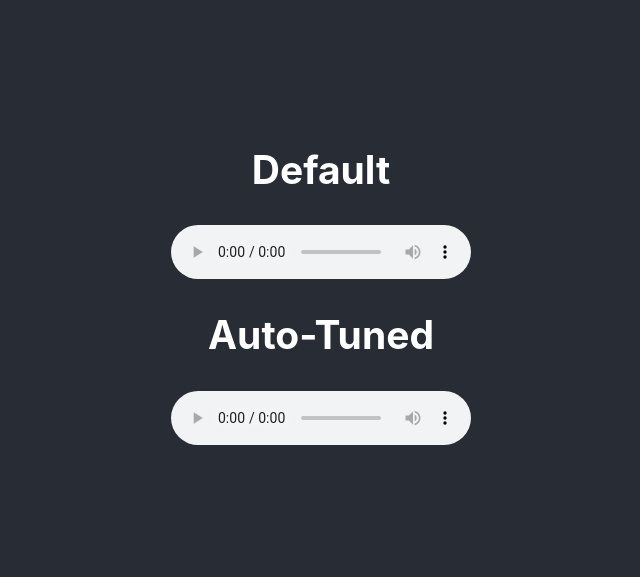
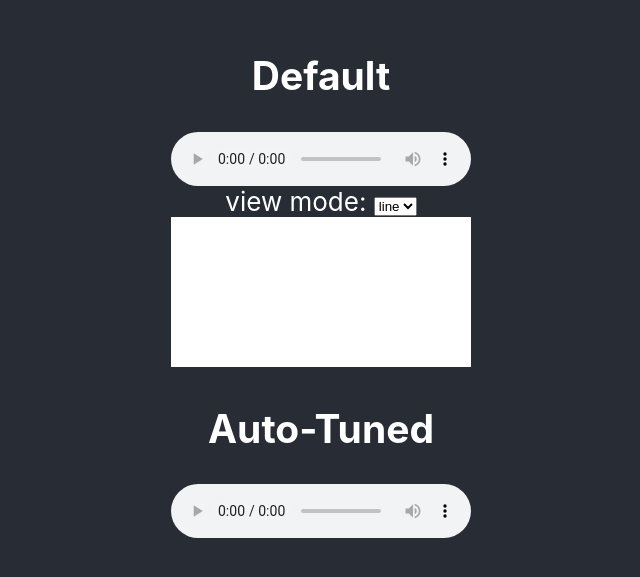
Before and after one commit to dooyou21/web-audio-api-sample, a React (Create React App) app: page / in a window 1280 px wide. Shown: the part 121-698 px from the top of the page, without its empty margins (319-959 px from the left). Built offline with nearby package versions, Linux system fonts and the light colour scheme.

Commit message:
ENH: wave audio visualizer 구현

```diff
--- a/src/App.css
+++ b/src/App.css
@@ -36,3 +36,7 @@
     transform: rotate(360deg);
   }
 }
+
+.video-visualize-canvas {
+  background: white;
+}
--- /dev/null
+++ b/src/AudioVisualizer.tsx
@@ -0,0 +1,103 @@
+import React, {
+  ChangeEvent,
+  FormEvent,
+  MutableRefObject,
+  useEffect,
+  useRef,
+  useState,
+} from 'react';
+
+type VisualizeViewMode = 'bar' | 'line';
+
+const WIDTH = 300;
+const HEIGHT = 150;
+
+export function AudioVisualizer({ stream }: { stream: MediaStream | null }) {
+  const [viewMode, setViewMode] = useState<VisualizeViewMode>('line');
+  const canvasRef = useRef<HTMLCanvasElement>(null);
+  const handleChangeOption = (e: ChangeEvent<HTMLSelectElement>) => {
+    if (e.target.value === 'bar' || e.target.value === 'line') {
+      setViewMode(e.target.value);
+    }
+  };
+
+  useEffect(() => {
+    if (!stream) {
+      return;
+    }
+
+    const audioCtx = new window.AudioContext();
+    var analyser = audioCtx.createAnalyser();
+
+    const source = audioCtx.createMediaStreamSource(stream);
+    source.connect(analyser);
+    analyser.connect(audioCtx.destination);
+
+    analyser.fftSize = 2048;
+    var bufferLength = analyser.frequencyBinCount;
+    var dataArray = new Uint8Array(bufferLength);
+
+    if (!canvasRef.current) {
+      return;
+    }
+
+    const canvasContext = canvasRef.current.getContext('2d');
+
+    if (!canvasContext) {
+      return;
+    }
+
+    canvasContext.clearRect(0, 0, WIDTH, HEIGHT);
+
+    const draw = () => {
+      const drawVisual = requestAnimationFrame(draw);
+      analyser.getByteTimeDomainData(dataArray);
+
+      canvasContext.fillStyle = 'rgb(200, 200, 200)';
+      canvasContext.fillRect(0, 0, WIDTH, HEIGHT);
+      canvasContext.lineWidth = 2;
+      canvasContext.strokeStyle = 'rgb(0, 40, 50)';
+      canvasContext.beginPath();
+
+      let sliceWidth = WIDTH / bufferLength;
+      canvasContext.moveTo(0, HEIGHT / 2);
+
+      let x = 0;
+      for (let i = 0; i < bufferLength; i++) {
+        let v = dataArray[i] / 128.0;
+        let y = (v * HEIGHT) / 2;
+        canvasContext.lineTo(x, y);
+        x += sliceWidth;
+      }
+
+      canvasContext.lineTo(WIDTH, HEIGHT / 2);
+      canvasContext.stroke();
+    };
+
+    draw();
+  }, [stream]);
+
+  return (
+    <div>
+      <div>
+        <label>
+          view mode:{' '}
+          <select onChange={handleChangeOption} value={viewMode}>
+            <option value="line">line</option>
+            <option value="bar">bar</option>
+          </select>
+        </label>
+      </div>
+      <div>
+        {viewMode === 'line' && (
+          <canvas
+            className="video-visualize-canvas"
+            ref={canvasRef}
+            width={WIDTH}
+            height={HEIGHT}
+          />
+        )}
+      </div>
+    </div>
+  );
+}
--- a/src/DefaultAudio.tsx
+++ b/src/DefaultAudio.tsx
@@ -1,6 +1,22 @@
-import React from 'react';
+import React, { useEffect, useRef, useState } from 'react';
+import { AudioVisualizer } from './AudioVisualizer';
 import outfoxing from './outfoxing.mp3';
 
 export function DefaultAudio() {
-  return <audio src={outfoxing} controls />;
+  const audioRef = useRef<HTMLAudioElement>(null);
+
+  // @ts-ignore
+  const [stream, setStream] = useState(null);
+
+  const handlePlay = () => {
+    // @ts-ignore
+    setStream(audioRef.current.captureStream());
+  };
+
+  return (
+    <>
+      <audio src={outfoxing} controls ref={audioRef} onPlay={handlePlay} />
+      <AudioVisualizer stream={stream} />
+    </>
+  );
 }
```
